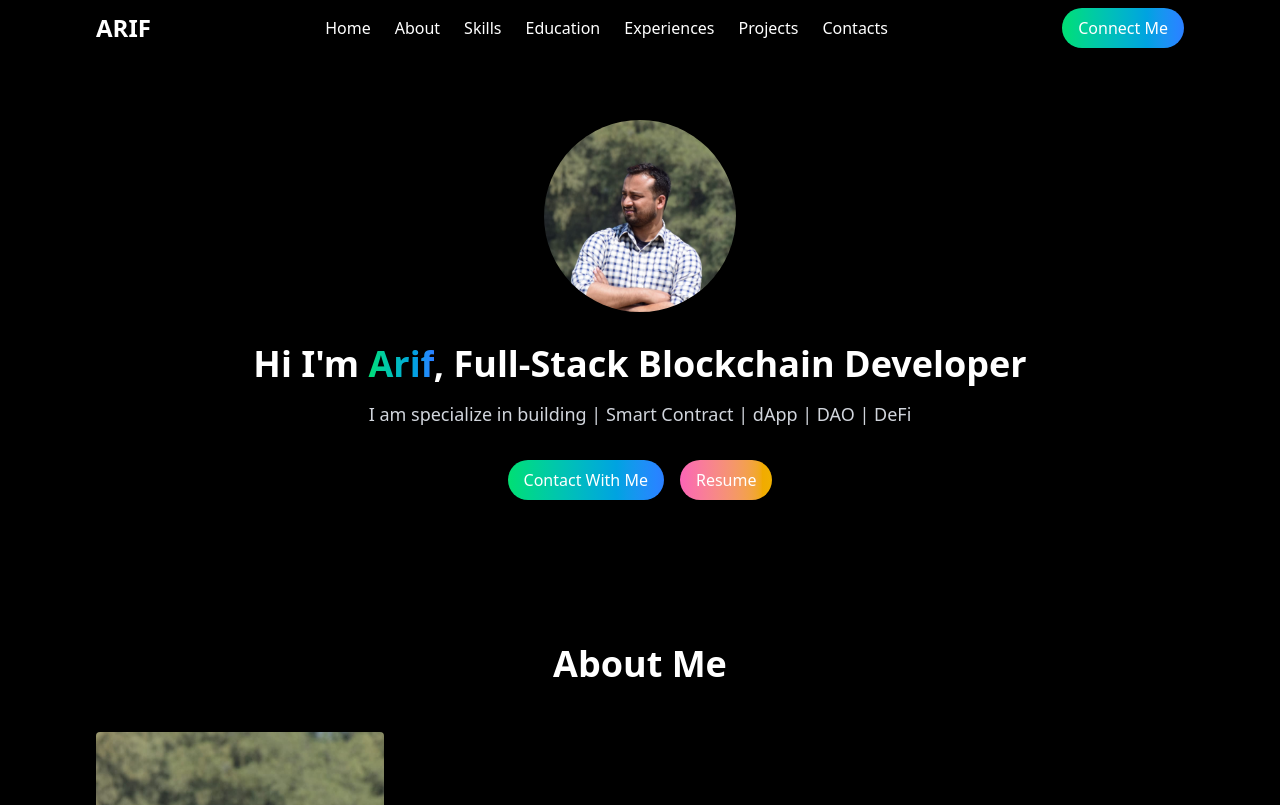
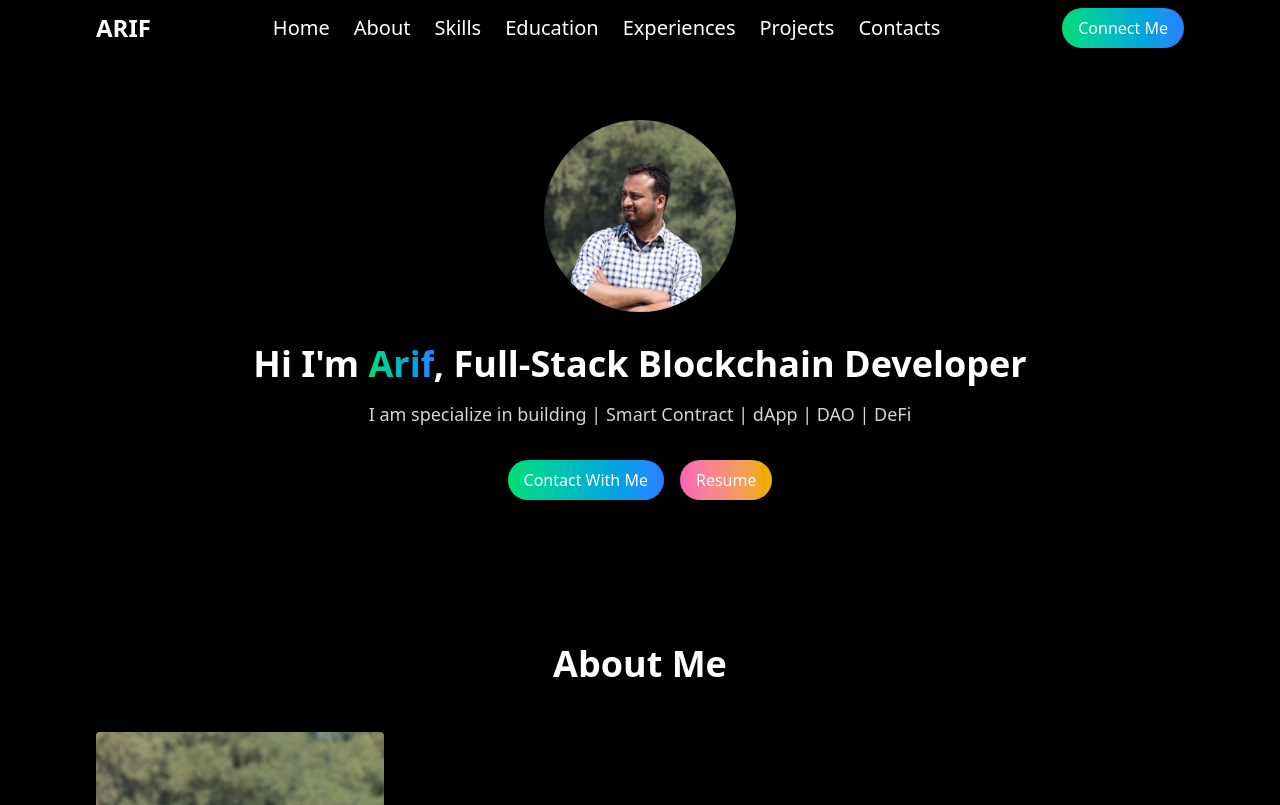
Before and after one commit to Arif039/portfolio_01, a React (Vite) app: page / in a window 1280 px wide. Shown: the top 805 px of the page. Built offline with nearby package versions, Linux system fonts and the light colour scheme.

Commit message:
nav text size changed

```diff
--- a/src/components/Footer.jsx
+++ b/src/components/Footer.jsx
@@ -12,8 +12,8 @@ function Footer () {
 
             <div>
 
-            <div className="w-1/2 mx-auto">
-                <p className="sm:text-sm">
+            <div className="md:w-1/2 mx-auto">
+                <p className="text-sm">
                 Blockchain technology ensures security, transparency, and decentralization.
                 It is revolutionizing industries like finance, healthcare, and supply chains,
                 enabling trustless transactions and reducing fraud.
--- a/src/components/Navbar.jsx
+++ b/src/components/Navbar.jsx
@@ -2,18 +2,18 @@ import React from "react";
 
 const Navbar = () => {
     return (
-        <nav className="bg-black text-white px-8 md:px-16 lg:px-24">
-            <div className="container py-2 flex sm:justify-start md:justify-between items-center">
+        <nav className="bg-black text-white px-1 md:px-16 lg:px-24">
+            <div className="container py-2 flex items-center md:justify-between items-center">
                 <div className="text-2xl font-bold hidden md:inline">ARIF</div>
 
-                <div className="space-x-6">
-                    <a href="#home" className="hover:text-gray-400" >Home</a>
-                    <a href="#about" className="hover:text-gray-400" >About</a>
-                    <a href="#skills" className="hover:text-gray-400" >Skills</a>
-                    <a href="#education" className="hover:text-gray-400">Education</a>
-                    <a href="#experiences" className="hover:text-gray-400">Experiences</a>
-                    <a href="#projects" className="hover:text-gray-400">Projects</a>
-                    <a href="#contact" className="hover:text-gray-400">Contacts</a>
+                <div className="space-x-4 md:space-x-6">
+                    <a href="#home" className="text-sm md:text-xl hover:text-gray-400" >Home</a>
+                    <a href="#about" className="text-sm md:text-xl hover:text-gray-400" >About</a>
+                    <a href="#skills" className="text-sm md:text-xl over:text-gray-400" >Skills</a>
+                    <a href="#education" className="text-sm md:text-xl hover:text-gray-400">Education</a>
+                    <a href="#experiences" className="text-sm md:text-xl hover:text-gray-400">Experiences</a>
+                    <a href="#projects" className="text-sm md:text-xl hover:text-gray-400">Projects</a>
+                    <a href="#contact" className="text-sm md:text-xl hover:text-gray-400">Contacts</a>
                 </div>
 
                 <button className="bg-gradient-to-r from-green-400 to-blue-500 text-white hidden md:inline transform transition-transform duration-300 hover:scale-105 px-4 py-2 rounded-full cursor-pointer">Connect Me</button>
```
